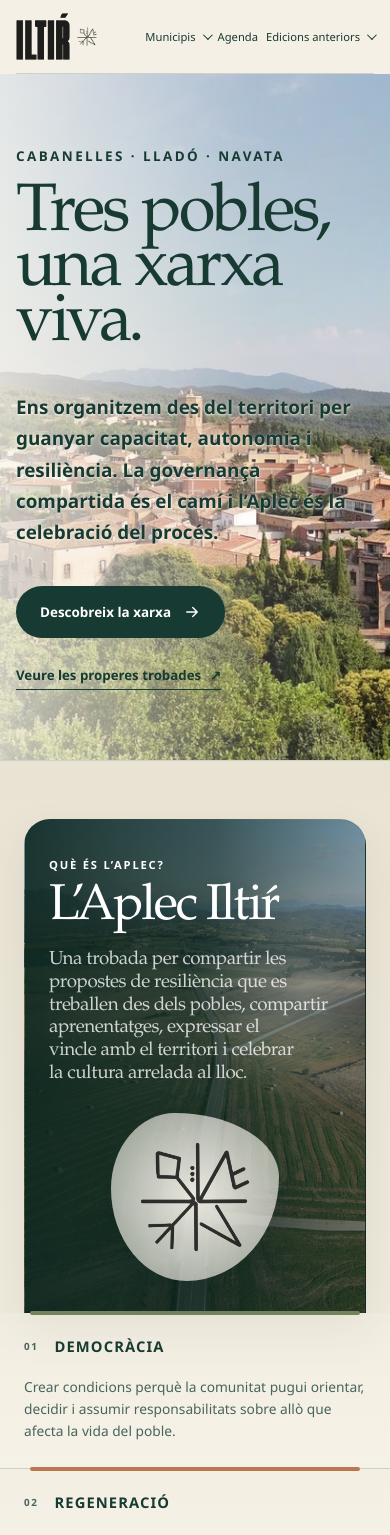
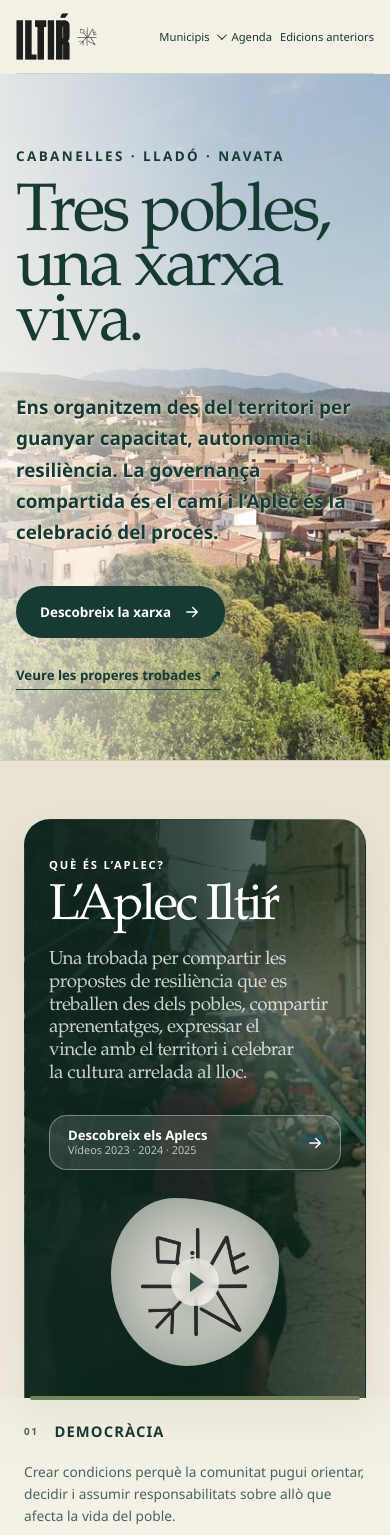
Before and after one commit to Miceli-Social/aplec-iltir-web, a Next.js app: page / in a window 390 px wide. Shown: the top 1535 px of the page. Built offline with nearby package versions, Linux system fonts and the light colour scheme; no server answers.

Commit message:
Crear l’arxiu dels Aplecs

```diff
--- a/src/app/globals.css
+++ b/src/app/globals.css
@@ -44,16 +44,6 @@ h1, h2 { font-family: var(--font-display); font-weight: 500; letter-spacing: -.0
 .municipalities-menu:not([open]):not(:hover):not(:focus-within) .municipalities-list { display:none; }
 .municipalities-list a { display:block; padding:10px 12px; border-bottom:0; border-radius:8px; white-space:nowrap; color:var(--ink); }
 .municipalities-list a:hover, .municipalities-list a:focus-visible { border-color:transparent; background:var(--paper-deep); outline:none; }
-.past-editions-menu { position:relative; }
-.past-editions-menu summary { display:flex; align-items:center; gap:7px; padding:10px 0; border-bottom:1px solid transparent; list-style:none; cursor:pointer; }
-.past-editions-menu summary::-webkit-details-marker { display:none; }
-.past-editions-menu summary::after { content:""; width:6px; height:6px; border-right:1.5px solid currentColor; border-bottom:1.5px solid currentColor; transform:rotate(45deg) translateY(-2px); transition:transform .2s; }
-.past-editions-menu[open] summary::after { transform:rotate(225deg) translateY(-1px); }
-.past-editions-menu summary:hover, .past-editions-menu summary:focus-visible { border-color:var(--ink); outline:none; }
-.past-editions-list { position:absolute; right:0; top:calc(100% + 10px); min-width:210px; padding:8px; border:1px solid var(--line); border-radius:12px; background:rgba(251,248,239,.96); box-shadow:var(--shadow); display:grid; gap:2px; z-index:30; }
-.past-editions-menu:not([open]):not(:hover):not(:focus-within) .past-editions-list { display:none; }
-.past-editions-list a { display:block; padding:10px 12px; border-bottom:0; border-radius:8px; white-space:nowrap; color:var(--ink); }
-.past-editions-list a:hover, .past-editions-list a:focus-visible { border-color:transparent; background:var(--paper-deep); outline:none; }
 .hero { min-height: clamp(620px, calc(100vh - 92px), 780px); width:100%; margin:0; display:flex; align-items:center; overflow:hidden; position:relative; isolation:isolate; padding:0 max(24px,calc((100vw - 1400px)/2)); background:var(--paper-deep); }
 .hero::after { content:""; position:absolute; inset:0; z-index:1; pointer-events:none; background:linear-gradient(90deg,rgba(251,248,239,.78) 0%,rgba(251,248,239,.52) 33%,rgba(251,248,239,.18) 66%,rgba(251,248,239,.04) 100%); }
 .hero-copy { max-width: 710px; position: relative; z-index: 2; padding: 55px 0 78px; }
@@ -109,15 +99,26 @@ h1, h2 { font-family: var(--font-display); font-weight: 500; letter-spacing: -.0
 .terrain-lines { position:absolute; inset: 12% 2%; opacity:.12; background: repeating-radial-gradient(ellipse at 50% 50%, transparent 0 32px, white 33px 34px, transparent 35px 54px); transform:rotate(-10deg); z-index:2; }
 .manifesto { padding: 82px max(24px, calc((100vw - 1400px)/2)); background: var(--ink); color: white; display: grid; grid-template-columns: 60px .9fr 1fr; gap: 4vw; align-items:start; }
 .aplec-overview { padding:64px max(24px,calc((100vw - 1400px)/2)) 0; border-top:1px solid var(--line); background:linear-gradient(180deg,var(--paper-deep),var(--paper)); }
-.aplec-overview-main { display:grid; grid-template-columns:2fr 1fr; gap:0; align-items:center; min-height:430px; padding:52px 56px; border:1px solid rgba(23,58,50,.12); border-bottom:0; border-radius:38px 38px 0 0; background:linear-gradient(90deg,rgba(12,38,31,.92),rgba(12,38,31,.72) 56%,rgba(12,38,31,.36)), url("/images/paisatge-obert.jpg") center 42% / cover no-repeat; position:relative; overflow:hidden; box-shadow:0 18px 45px rgba(38,54,43,.08); }
+.aplec-overview-main { display:grid; grid-template-columns:2fr 1fr; gap:0; align-items:center; min-height:430px; padding:52px 56px; border:1px solid rgba(23,58,50,.12); border-bottom:0; border-radius:38px 38px 0 0; background:linear-gradient(90deg,rgba(12,38,31,.95) 0%,rgba(12,38,31,.82) 52%,rgba(12,38,31,.48) 100%), url("/images/aplec-iltir-2025-gent.webp") center 48% / cover no-repeat; position:relative; overflow:hidden; box-shadow:0 18px 45px rgba(38,54,43,.08); }
 .aplec-overview-main::after { content:""; position:absolute; inset:0; background:radial-gradient(circle at 82% 34%,rgba(251,248,239,.28),transparent 28%), linear-gradient(180deg,rgba(0,0,0,0),rgba(10,42,35,.16)); pointer-events:none; }
+.aplec-overview-link { color:white; cursor:pointer; transition:transform .22s, box-shadow .22s, border-color .22s; }
+.aplec-overview-link:hover, .aplec-overview-link:focus-visible { transform:translateY(-3px); box-shadow:0 26px 62px rgba(19,42,35,.18); border-color:rgba(251,248,239,.34); outline:none; }
+.aplec-overview-link:focus-visible { box-shadow:0 26px 62px rgba(19,42,35,.18), 0 0 0 4px rgba(200,220,99,.55); }
+.aplec-overview-link:hover .aplec-overview-cta svg, .aplec-overview-link:focus-visible .aplec-overview-cta svg { transform:translateX(4px); }
 .aplec-overview-heading, .aplec-symbol-card { position:relative; z-index:1; }
 .aplec-overview-heading .eyebrow { margin-bottom:12px; }
 .aplec-overview-heading .eyebrow, .aplec-overview-heading h2, .aplec-overview-heading > p { color:white; }
 .aplec-overview-heading h2 { font-size:clamp(3.4rem,5vw,5.5rem); line-height:.94; margin:0 0 18px; text-shadow:0 16px 40px rgba(0,0,0,.22); }
 .aplec-overview-heading > p { max-width:900px; margin:0; color:rgba(255,255,255,.78); font-family:var(--font-display); font-size:clamp(1.42rem,2vw,2.1rem); line-height:1.2; letter-spacing:-.025em; text-wrap:balance; }
+.aplec-overview-cta { width:max-content; max-width:100%; margin-top:30px; display:inline-flex; align-items:center; gap:16px; padding:13px 16px 13px 18px; border:1px solid rgba(251,248,239,.38); border-radius:999px; background:rgba(251,248,239,.12); color:white; box-shadow:0 12px 30px rgba(6,30,25,.14); }
+.aplec-overview-cta span { display:flex; flex-direction:column; gap:3px; }
+.aplec-overview-cta strong { font-size:.82rem; line-height:1; }
+.aplec-overview-cta small { color:rgba(255,255,255,.68); font-size:.68rem; line-height:1; }
+.aplec-overview-cta svg { flex:0 0 auto; transition:transform .22s; }
 .aplec-symbol-card { width:min(250px,100%); aspect-ratio:1; display:grid; place-items:center; justify-self:center; align-self:center; transform:translateX(-16px); border-radius:38% 62% 55% 45% / 45% 38% 62% 55%; background:radial-gradient(circle,rgba(251,248,239,.92),rgba(251,248,239,.52)); box-shadow:0 18px 42px rgba(6,30,25,.18); }
-.aplec-symbol-card img { width:74%; height:74%; object-fit:contain; opacity:.78; filter:contrast(1.18); }
+.aplec-symbol-card img { position:relative; z-index:1; width:74%; height:74%; object-fit:contain; opacity:.78; filter:contrast(1.18); }
+.aplec-play-badge { position:absolute; left:50%; top:50%; z-index:2; width:58px; height:58px; border-radius:50%; background:rgba(251,248,239,.68); box-shadow:0 14px 30px rgba(6,30,25,.22); transform:translate(-50%,-50%); backdrop-filter:blur(6px); }
+.aplec-play-badge::before { content:""; position:absolute; left:23px; top:17px; width:0; height:0; border-top:12px solid transparent; border-bottom:12px solid transparent; border-left:17px solid rgba(23,58,50,.86); }
 .aplec-principles { display:grid; grid-template-columns:repeat(3,1fr); gap:0; margin-top:0; }
 .aplec-principles article { min-height:168px; padding:26px 28px 28px; border-right:1px solid var(--line); background:linear-gradient(180deg,rgba(251,248,239,.22),rgba(251,248,239,.48)); display:grid; grid-template-columns:auto 1fr; grid-template-rows:auto 1fr; column-gap:16px; align-items:start; position:relative; }
 .aplec-principles article::before { content:""; position:absolute; left:30px; right:30px; top:0; height:4px; border-radius:999px; transform:translateY(-2px); }
@@ -421,6 +422,25 @@ a.event-card:hover { transform:translateY(-3px); box-shadow:var(--shadow); }
 .form-context { margin:0; padding:12px 14px; border-radius:10px; background:var(--paper-deep); color:var(--ink-soft); font-size:.78rem; }
 .document-form-stack { display:grid; gap:18px; }
 
+.aplecs-page { background:var(--paper); color:var(--ink); }
+.aplecs-hero { width:min(1400px,calc(100% - 48px)); min-height:500px; margin:34px auto 0; border-radius:38px; overflow:hidden; position:relative; display:flex; align-items:flex-end; background:linear-gradient(90deg,rgba(12,38,31,.96) 0%,rgba(12,38,31,.78) 54%,rgba(12,38,31,.32) 100%), url("/images/aplec-iltir-2025-gent.webp") center 48% / cover no-repeat; box-shadow:var(--shadow); isolation:isolate; }
+.aplecs-hero::after { content:""; position:absolute; inset:0; z-index:0; pointer-events:none; background:radial-gradient(circle at 78% 24%,rgba(251,248,239,.24),transparent 28%), linear-gradient(180deg,rgba(6,30,25,0) 35%,rgba(6,30,25,.52) 100%); }
+.aplecs-hero-content { position:relative; z-index:1; max-width:760px; padding:58px 64px; color:white; }
+.aplecs-hero h1 { font-size:clamp(3.7rem,6.4vw,7rem); line-height:.9; margin:0 0 22px; text-shadow:0 18px 42px rgba(0,0,0,.26); }
+.aplecs-hero p { max-width:680px; margin:0; color:rgba(255,255,255,.78); font-family:var(--font-display); font-size:clamp(1.35rem,2vw,2rem); line-height:1.2; letter-spacing:-.025em; }
+.aplecs-archive { padding-top:76px; }
+.aplec-edition { display:grid; grid-template-columns:minmax(0,1.08fr) minmax(280px,.92fr); gap:52px; align-items:center; padding:48px 0; border-top:1px solid var(--line); }
+.aplec-edition:last-child { border-bottom:1px solid var(--line); }
+.aplec-video-frame { aspect-ratio:16 / 9; width:100%; overflow:hidden; border-radius:22px; background:var(--ink); box-shadow:0 18px 45px rgba(38,54,43,.1); }
+.aplec-video-frame iframe { display:block; width:100%; height:100%; border:0; }
+.aplec-edition-copy { max-width:520px; }
+.aplec-edition-copy .eyebrow { margin-bottom:14px; color:var(--ink-soft); }
+.aplec-edition-copy h2 { font-size:clamp(2.65rem,4.2vw,4.7rem); line-height:.96; margin:0 0 18px; }
+.aplec-edition-copy p { color:var(--ink-soft); line-height:1.65; margin:0 0 28px; }
+.aplec-more-link { width:max-content; max-width:100%; display:inline-flex; align-items:center; gap:10px; border-bottom:1px solid var(--ink); padding-bottom:6px; font-size:.84rem; font-weight:700; color:var(--ink); transition:gap .2s, color .2s, border-color .2s; }
+.aplec-more-link:hover, .aplec-more-link:focus-visible { gap:15px; color:var(--teal); border-color:var(--teal); outline:none; }
+.aplec-more-link:focus-visible { box-shadow:0 0 0 4px rgba(84,127,124,.22); border-radius:4px; }
+
 @media (max-width: 1050px) {
   .hero { min-height:640px; padding:0 24px; }
   .hero-copy { padding:70px 0; }
@@ -446,6 +466,8 @@ a.event-card:hover { transform:translateY(-3px); box-shadow:var(--shadow); }
   .principle:nth-child(2) { border-right:0; }
   .principle:nth-child(-n+2) { border-bottom:1px solid var(--line); }
   .latest-documents { grid-template-columns:1fr; gap:18px; }
+  .aplec-edition { grid-template-columns:1fr; gap:28px; }
+  .aplec-edition-copy { max-width:760px; }
   .site-footer { grid-template-columns:1fr; gap:32px; }
   .footer-partners { grid-template-columns:1fr; }
 }
@@ -454,9 +476,8 @@ a.event-card:hover { transform:translateY(-3px); box-shadow:var(--shadow); }
   .site-header { width:calc(100% - 32px); min-height:74px; }
   .site-header nav .nav-mobile-hidden { display:none; }
   .site-header nav { gap:8px; align-items:center; font-size:.7rem; }
-  .municipalities-menu summary, .past-editions-menu summary { padding:10px 0; }
+  .municipalities-menu summary { padding:10px 0; }
   .municipalities-list { left:0; right:auto; min-width:165px; }
-  .past-editions-list { right:0; min-width:190px; }
   .brand { gap:6px; }
   .brand-logo { width:54px; height:47px; }
   .brand-symbol { width:22px; height:22px; }
@@ -481,7 +502,10 @@ a.event-card:hover { transform:translateY(-3px); box-shadow:var(--shadow); }
   .aplec-overview-main { padding:32px 24px; border-radius:26px 26px 0 0; }
   .aplec-overview-heading h2 { font-size:3.15rem; }
   .aplec-overview-heading > p { font-size:1.18rem; }
+  .aplec-overview-cta { width:100%; justify-content:space-between; border-radius:18px; }
   .aplec-symbol-card { width:168px; }
+  .aplec-play-badge { width:48px; height:48px; }
+  .aplec-play-badge::before { left:19px; top:14px; border-top-width:10px; border-bottom-width:10px; border-left-width:14px; }
   .aplec-principles { margin-left:-24px; margin-right:-24px; }
   .aplec-principles article { padding:26px 24px; min-height:150px; }
   .manifesto .section-number { display:none; }
@@ -525,6 +549,15 @@ a.event-card:hover { transform:translateY(-3px); box-shadow:var(--shadow); }
   .footer-promoted .partner-logo img { max-width:136px; }
   .footer-collaborators .partner-logo img { max-width:92px; max-height:40px; }
   .footer-supporters .partner-logo img { max-width:138px; max-height:38px; }
+  .aplecs-hero { width:calc(100% - 32px); min-height:420px; margin-top:22px; border-radius:24px; }
+  .aplecs-hero-content { padding:36px 24px; }
+  .aplecs-hero h1 { font-size:3.55rem; }
+  .aplecs-hero p { font-size:1.16rem; }
+  .aplecs-archive { padding-top:55px; }
+  .aplec-edition { padding:34px 0; gap:24px; }
+  .aplec-video-frame { border-radius:16px; }
+  .aplec-edition-copy h2 { font-size:2.75rem; }
+  .aplec-more-link { width:100%; justify-content:space-between; align-items:flex-start; line-height:1.25; }
   .consent-dialog { padding:24px; border-radius:22px; }
   .consent-actions { align-items:flex-start; flex-direction:column-reverse; }
   .admin-consent-list article { grid-template-columns:1fr; gap:8px; }
--- a/src/app/page.tsx
+++ b/src/app/page.tsx
@@ -82,13 +82,24 @@ export default async function Home() {
       </section>
 
       <section className="aplec-overview">
-        <div className="aplec-overview-main">
+        <Link
+          className="aplec-overview-main aplec-overview-link"
+          href="/aplecs"
+          aria-label="Descobreix els Aplecs Iltiŕ i mira els vídeos de les edicions anteriors"
+        >
           <div className="aplec-overview-heading">
             <span className="eyebrow">Què és l’Aplec?</span>
             <h2>L’Aplec Iltiŕ</h2>
             <p>
               Una trobada per compartir les propostes de resiliència que es treballen des dels pobles, compartir aprenentatges, expressar el vincle amb el territori i celebrar la cultura arrelada al lloc.
             </p>
+            <span className="aplec-overview-cta">
+              <span>
+                <strong>Descobreix els Aplecs</strong>
+                <small>Vídeos 2023 · 2024 · 2025</small>
+              </span>
+              <ArrowIcon />
+            </span>
           </div>
           <div className="aplec-symbol-card" aria-hidden="true">
             <Image
@@ -98,8 +109,9 @@ export default async function Home() {
               height={897}
               sizes="(max-width: 720px) 160px, 260px"
             />
+            <span className="aplec-play-badge" aria-hidden="true" />
           </div>
-        </div>
+        </Link>
         <div className="aplec-principles" aria-label="Principis de l’Aplec Iltiŕ">
           {[
             {
--- a/src/components/site-header.tsx
+++ b/src/components/site-header.tsx
@@ -38,32 +38,7 @@ export function SiteHeader() {
         <Link href="/#relat" className="nav-mobile-hidden">
           El projecte
         </Link>
-        <details className="past-editions-menu">
-          <summary>Edicions anteriors</summary>
-          <div className="past-editions-list">
-            <a
-              href="https://balkar.earth/apleciltir/"
-              target="_blank"
-              rel="noopener noreferrer"
-            >
-              Aplec Iltiŕ 2025
-            </a>
-            <a
-              href="https://balkar.earth/apleciltir-2024/"
-              target="_blank"
-              rel="noopener noreferrer"
-            >
-              Aplec Iltiŕ 2024
-            </a>
-            <a
-              href="https://balkar.earth/iltirfestival/"
-              target="_blank"
-              rel="noopener noreferrer"
-            >
-              Aplec Iltiŕ 2023
-            </a>
-          </div>
-        </details>
+        <Link href="/aplecs">Edicions anteriors</Link>
       </nav>
     </header>
   );
```
Also changed, not shown: src/app/aplecs/page.tsx (added, +92 -0 lines), public/images/aplec-iltir-2025-gent.webp (added).
